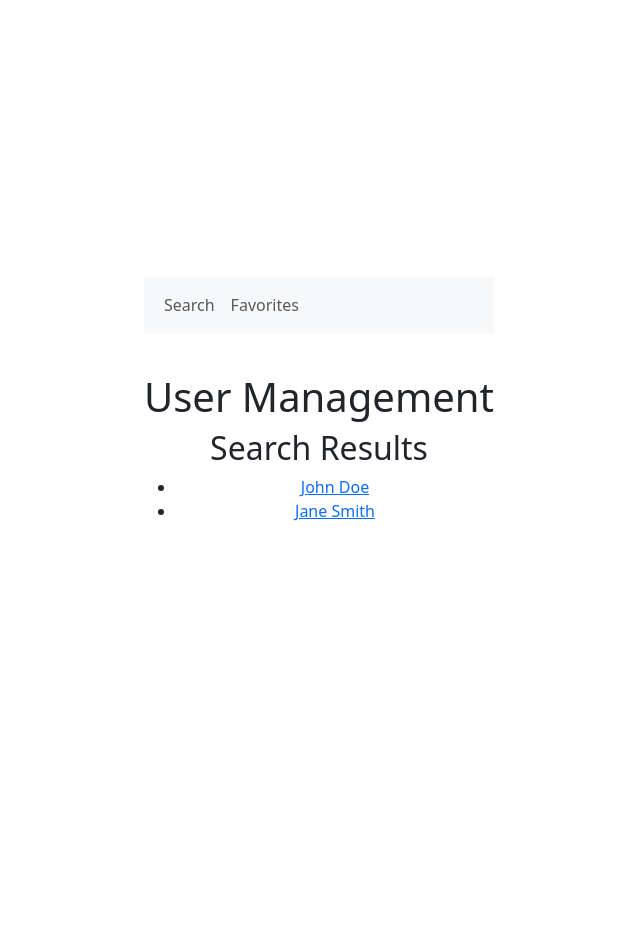
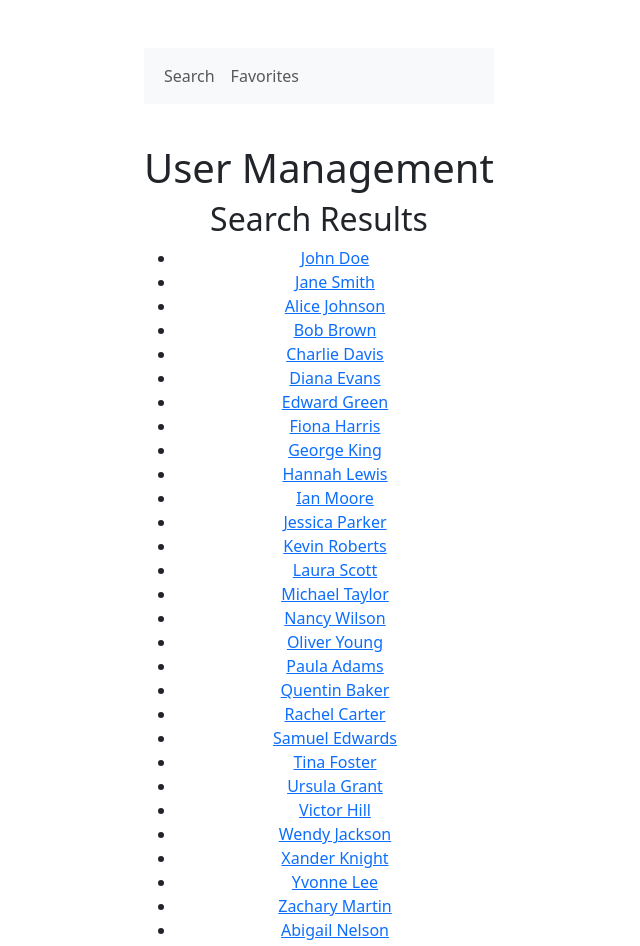
Before and after one commit to gabekole/QueryRouteStateDemo, a React (Vite) app: page /search in a window 1280 px wide. Shown: the top 946 px of the page, without its empty margins (321-961 px from the left). Before the commit the page ends 800 px from the top, so only its background shows below. Built offline with nearby package versions, Linux system fonts and the light colour scheme.

Commit message:
Move components into folder

```diff
--- a/src/Favorites.jsx
+++ b/src/components/Favorites.jsx
@@ -1,6 +1,6 @@
 import React from 'react';
 import { useSelector, useDispatch } from 'react-redux';
-import { removeFavorite, addFavorite } from './slices/favoriteSlice';
+import { removeFavorite, addFavorite } from '../slices/favoriteSlice';
 import { BrowserRouter as Router, Route, Routes, Link } from 'react-router-dom';
 
 function Favorites() {
--- a/src/SearchResults.jsx
+++ b/src/components/Search.jsx
@@ -1,12 +1,12 @@
 import React, { useState, useEffect } from 'react';
 import { Link, useLocation } from 'react-router-dom';
-import usersData from './users.json';
+import usersData from '../users.json';
 
 function useQuery() {
   return new URLSearchParams(useLocation().search);
 }
 
-function SearchResults() {
+function Search() {
   const query = useQuery();
   const searchTerm = query.get('name') || '';
   const [filteredUsers, setFilteredUsers] = useState([]);
@@ -19,7 +19,7 @@ function SearchResults() {
 
   return (
     <div>
-      <h2>Search Results</h2>
+      <h2>Search Users</h2>
       <ul>
         {filteredUsers.map(user => (
           <li key={user.id}>
@@ -31,4 +31,4 @@ function SearchResults() {
   );
 }
 
-export default SearchResults;
+export default Search;
--- a/src/Search.jsx
+++ b/src/components/SearchResults.jsx
@@ -1,12 +1,12 @@
 import React, { useState, useEffect } from 'react';
 import { Link, useLocation } from 'react-router-dom';
-import usersData from './users.json';
+import usersData from '../users.json';
 
 function useQuery() {
   return new URLSearchParams(useLocation().search);
 }
 
-function Search() {
+function SearchResults() {
   const query = useQuery();
   const searchTerm = query.get('name') || '';
   const [filteredUsers, setFilteredUsers] = useState([]);
@@ -19,7 +19,7 @@ function Search() {
 
   return (
     <div>
-      <h2>Search Users</h2>
+      <h2>Search Results</h2>
       <ul>
         {filteredUsers.map(user => (
           <li key={user.id}>
@@ -31,4 +31,4 @@ function Search() {
   );
 }
 
-export default Search;
+export default SearchResults;
--- a/src/UserDetails.jsx
+++ b/src/components/UserDetails.jsx
@@ -1,8 +1,8 @@
 import React from 'react';
 import { useParams } from 'react-router-dom';
 import { useSelector, useDispatch } from 'react-redux';
-import { removeFavorite, addFavorite } from './slices/favoriteSlice';
-import usersData from './users.json';
+import { removeFavorite, addFavorite } from '../slices/favoriteSlice';
+import usersData from '../users.json';
 
 function UserDetails() {
   const { id } = useParams();
@@ -15,7 +15,7 @@ function UserDetails() {
 
   const toggleFavorite = () => {
     if (isFavorite) {
-      dispatch(removeFavorite);
+      dispatch(removeFavorite(user));
     } else {
       dispatch(addFavorite(user));
     }
--- a/src/users.json
+++ b/src/users.json
@@ -3,12 +3,240 @@
       "id": 1,
       "name": "John Doe",
       "dob": "1990-01-01",
-      "occupation": "Software Engineer"
+      "occupation": "Software Engineer",
+      "email": "john.doe@example.com",
+      "location": "New York, USA"
     },
     {
       "id": 2,
       "name": "Jane Smith",
       "dob": "1985-05-15",
-      "occupation": "Product Manager"
+      "occupation": "Product Manager",
+      "email": "jane.smith@example.com",
+      "location": "San Francisco, USA"
+    },
+    {
+      "id": 3,
+      "name": "Alice Johnson",
+      "dob": "1992-07-23",
+      "occupation": "UX Designer",
+      "email": "alice.johnson@example.com",
+      "location": "Austin, USA"
+    },
+    {
+      "id": 4,
+      "name": "Bob Brown",
+      "dob": "1988-11-30",
+      "occupation": "Data Scientist",
+      "email": "bob.brown@example.com",
+      "location": "Boston, USA"
+    },
+    {
+      "id": 5,
+      "name": "Charlie Davis",
+      "dob": "1979-04-12",
+      "occupation": "Marketing Specialist",
+      "email": "charlie.davis@example.com",
+      "location": "Chicago, USA"
+    },
+    {
+      "id": 6,
+      "name": "Diana Evans",
+      "dob": "1995-09-05",
+      "occupation": "HR Manager",
+      "email": "diana.evans@example.com",
+      "location": "Seattle, USA"
+    },
+    {
+      "id": 7,
+      "name": "Edward Green",
+      "dob": "1983-02-17",
+      "occupation": "Financial Analyst",
+      "email": "edward.green@example.com",
+      "location": "Miami, USA"
+    },
+    {
+      "id": 8,
+      "name": "Fiona Harris",
+      "dob": "1991-06-29",
+      "occupation": "Operations Manager",
+      "email": "fiona.harris@example.com",
+      "location": "Denver, USA"
+    },
+    {
+      "id": 9,
+      "name": "George King",
+      "dob": "1987-12-14",
+      "occupation": "Sales Executive",
+      "email": "george.king@example.com",
+      "location": "Los Angeles, USA"
+    },
+    {
+      "id": 10,
+      "name": "Hannah Lewis",
+      "dob": "1993-03-08",
+      "occupation": "Customer Support",
+      "email": "hannah.lewis@example.com",
+      "location": "Houston, USA"
+    },
+    {
+      "id": 11,
+      "name": "Ian Moore",
+      "dob": "1980-07-19",
+      "occupation": "Project Coordinator",
+      "email": "ian.moore@example.com",
+      "location": "Phoenix, USA"
+    },
+    {
+      "id": 12,
+      "name": "Jessica Parker",
+      "dob": "1994-11-02",
+      "occupation": "Graphic Designer",
+      "email": "jessica.parker@example.com",
+      "location": "Philadelphia, USA"
+    },
+    {
+      "id": 13,
+      "name": "Kevin Roberts",
+      "dob": "1986-05-25",
+      "occupation": "Network Engineer",
+      "email": "kevin.roberts@example.com",
+      "location": "San Diego, USA"
+    },
+    {
+      "id": 14,
+      "name": "Laura Scott",
+      "dob": "1991-08-15",
+      "occupation": "Content Writer",
+      "email": "laura.scott@example.com",
+      "location": "Dallas, USA"
+    },
+    {
+      "id": 15,
+      "name": "Michael Taylor",
+      "dob": "1982-03-30",
+      "occupation": "Business Analyst",
+      "email": "michael.taylor@example.com",
+      "location": "San Jose, USA"
+    },
+    {
+      "id": 16,
+      "name": "Nancy Wilson",
+      "dob": "1996-12-22",
+      "occupation": "Social Media Manager",
+      "email": "nancy.wilson@example.com",
+      "location": "Charlotte, USA"
+    },
+    {
+      "id": 17,
+      "name": "Oliver Young",
+      "dob": "1989-06-10",
+      "occupation": "IT Support Specialist",
+      "email": "oliver.young@example.com",
+      "location": "Indianapolis, USA"
+    },
+    {
+      "id": 18,
+      "name": "Paula Adams",
+      "dob": "1993-09-18",
+      "occupation": "Event Planner",
+      "email": "paula.adams@example.com",
+      "location": "Columbus, USA"
+    },
+    {
+      "id": 19,
+      "name": "Quentin Baker",
+      "dob": "1984-04-05",
+      "occupation": "Architect",
+      "email": "quentin.baker@example.com",
+      "location": "Fort Worth, USA"
+    },
+    {
+      "id": 20,
+      "name": "Rachel Carter",
+      "dob": "1990-10-28",
+      "occupation": "Legal Advisor",
+      "email": "rachel.carter@example.com",
+      "location": "Detroit, USA"
+    },
+    {
+      "id": 21,
+      "name": "Samuel Edwards",
+      "dob": "1987-01-12",
+      "occupation": "Mechanical Engineer",
+      "email": "samuel.edwards@example.com",
+      "location": "El Paso, USA"
+    },
+    {
+      "id": 22,
+      "name": "Tina Foster",
+      "dob": "1995-07-07",
+      "occupation": "Accountant",
+      "email": "tina.foster@example.com",
+      "location": "Memphis, USA"
+    },
+    {
+      "id": 23,
+      "name": "Ursula Grant",
+      "dob": "1981-11-21",
+      "occupation": "HR Specialist",
+      "email": "ursula.grant@example.com",
+      "location": "Baltimore, USA"
+    },
+    {
+      "id": 24,
+      "name": "Victor Hill",
+      "dob": "1992-02-14",
+      "occupation": "Software Tester",
+      "email": "victor.hill@example.com",
+      "location": "Milwaukee, USA"
+    },
+    {
+      "id": 25,
+      "name": "Wendy Jackson",
+      "dob": "1985-08-03",
+      "occupation": "Sales Manager",
+      "email": "wendy.jackson@example.com",
+      "location": "Albuquerque, USA"
+    },
+    {
+      "id": 26,
+      "name": "Xander Knight",
+      "dob": "1994-05-29",
+      "occupation": "Web Developer",
+      "email": "xander.knight@example.com",
+      "location": "Tucson, USA"
+    },
+    {
+      "id": 27,
+      "name": "Yvonne Lee",
+      "dob": "1988-12-09",
+      "occupation": "Research Scientist",
+      "email": "yvonne.lee@example.com",
+      "location": "Fresno, USA"
+    },
+    {
+      "id": 28,
+      "name": "Zachary Martin",
+      "dob": "1991-03-17",
+      "occupation": "Graphic Artist",
+      "email": "zachary.martin@example.com",
+      "location": "Sacramento, USA"
+    },
+    {
+      "id": 29,
+      "name": "Abigail Nelson",
+      "dob": "1983-06-25",
+      "occupation": "Public Relations Specialist",
+      "email": "abigail.nelson@example.com",
+      "location": "Long Beach, USA"
+    },
+    {
+      "id": 30,
+      "name": "Brian O'Connor",
+      "dob": "1990-09-13",
+      "occupation": "Cybersecurity Analyst",
+      "email": "brian.oconnor@example.com",
+      "location": "Kansas City, USA"
     }
 ]
```
Also changed, not shown: src/App.jsx (+4 -4 lines), src/UserProfile.jsx (deleted, +0 -16 lines), src/components/About.jsx (renamed from src/About.jsx), src/components/Home.jsx (renamed from src/Home.jsx), src/components/SearchBox.jsx (renamed from src/SearchBox.jsx).
